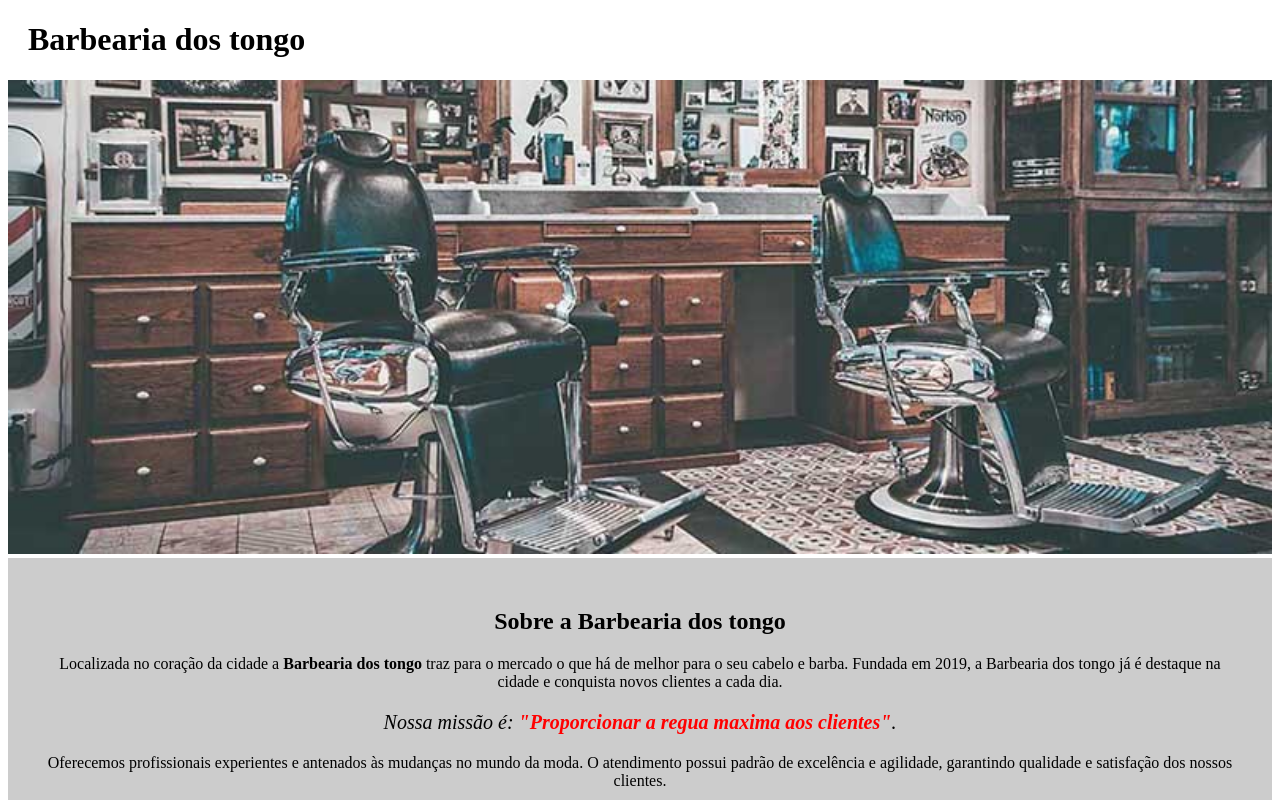
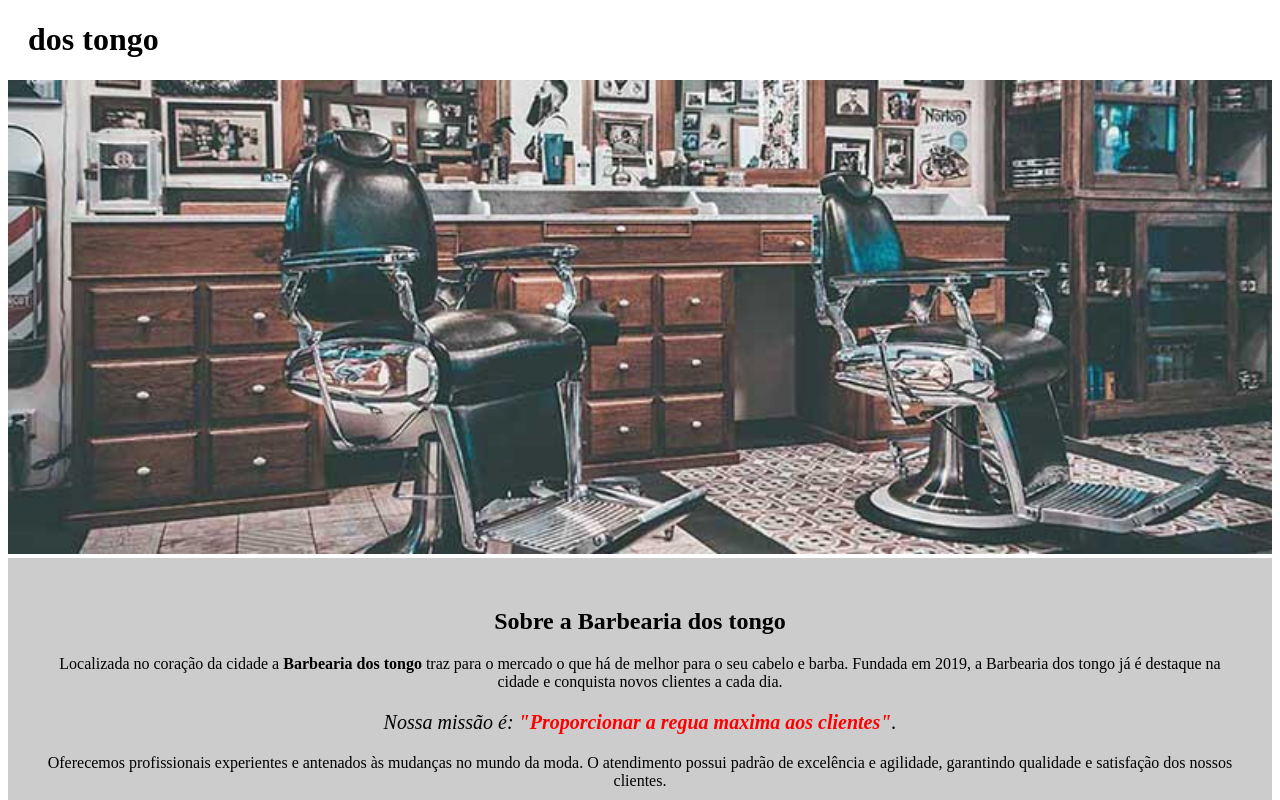
Before and after one commit to fornazari1020/fornaburro, a plain HTML site: page index.html in a window 1280 px wide. Shown: the top 800 px of the page. Drawn offline with Linux system fonts and the light colour scheme.

Commit message:
tirei o nome barbearia

```diff
--- a/index.html
+++ b/index.html
@@ -8,7 +8,7 @@
 
 	<body>
 		<header>
-			<h1 class="titulo-principal">Barbearia dos tongo</h1>
+			<h1 class="titulo-principal"> dos tongo</h1>
 		</header>
 		<img id="banner" src="banner.jpg">
 		<div class="principal">
```
